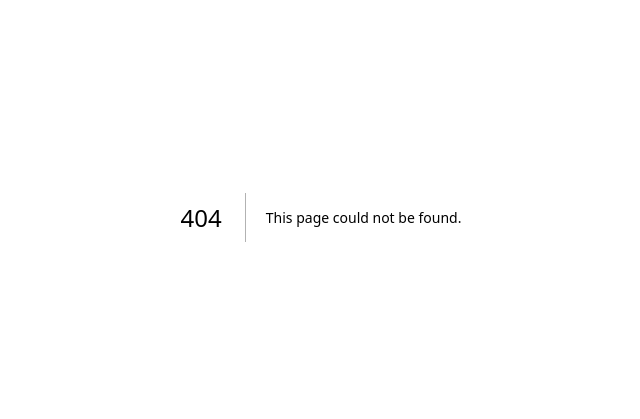
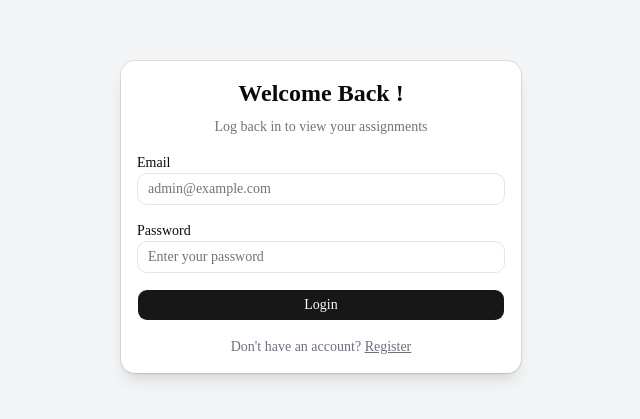
Before and after one commit to SimonasAz/student-assignment-management-system, a Next.js app: page /login in a window 1280 px wide. Before the commit this address had no page. Shown: the part 183-602 px from the top of the page, without its empty margins (319-959 px from the left). Built offline with nearby package versions, Linux system fonts and the light colour scheme.

Commit message:
Added the login page and UI

```diff
--- /dev/null
+++ b/app/api/login/route.ts
@@ -0,0 +1,26 @@
+import prisma from "@/prisma/lib/prisma";
+import bcrypt from  "bcrypt"
+
+export async function POST(req: Request) {
+    const data = await req.json()
+
+    const user = await prisma.user.findUnique({
+        where: {email: data.email}
+    })
+
+    if (!user){
+        return new Response("User not found", {status: 400})
+    }
+
+    const valid = await bcrypt.compare(data.password, user.password)
+
+    if(!valid){
+        return new Response("Invalid password", {status: 400})
+    }
+
+    return Response.json({
+        id: user.id,
+        email: user.email,
+        name: user.name
+    })
+}
--- /dev/null
+++ b/app/login/page.tsx
@@ -0,0 +1,88 @@
+"use client"
+
+import { useState } from "react"
+import { Button } from "@/components/ui/button"
+import { Input } from "@/components/ui/input"
+import {
+  Card,
+  CardContent,
+  CardHeader,
+  CardTitle,
+  CardDescription
+} from "@/components/ui/card"
+
+export default function Login() {
+
+  const [email, setEmail] = useState("")
+  const [password, setPassword] = useState("")
+
+  async function handleSubmit(e:any){
+    e.preventDefault()
+
+    await fetch("/api/login",{
+      method:"POST",
+      headers:{
+        "Content-Type":"application/json"
+      },
+      body: JSON.stringify({ email, password })
+    })
+  }
+
+  return (
+    <div className="flex min-h-screen items-center justify-center bg-gray-100">
+
+      <Card className="w-[400px] shadow-lg">
+
+        <CardHeader className="space-y-1 text-center">
+          <CardTitle className="text-2xl font-bold">
+            Welcome Back !
+          </CardTitle>
+          <CardDescription>
+            Log back in to view your assignments
+          </CardDescription>
+        </CardHeader>
+
+        <CardContent>
+          <form onSubmit={handleSubmit} className="space-y-4">
+
+            <div className="space-y-2">
+              <label className="text-sm font-medium">
+                Email
+              </label>
+              <Input
+                type="email"
+                placeholder="admin@example.com"
+                onChange={(e)=>setEmail(e.target.value)}
+              />
+            </div>
+
+            <div className="space-y-2">
+              <label className="text-sm font-medium">
+                Password
+              </label>
+              <Input
+                type="password"
+                placeholder="Enter your password"
+                onChange={(e)=>setPassword(e.target.value)}
+              />
+            </div>
+
+            <Button className="w-full">
+              Login
+            </Button>
+
+            <p className="text-center text-sm text-gray-500">
+              Don't have an account?{" "}
+              <a href="/register" className="underline">
+                Register
+              </a>
+            </p>
+
+          </form>
+        </CardContent>
+
+      </Card>
+
+    </div>
+  )
+}
```
